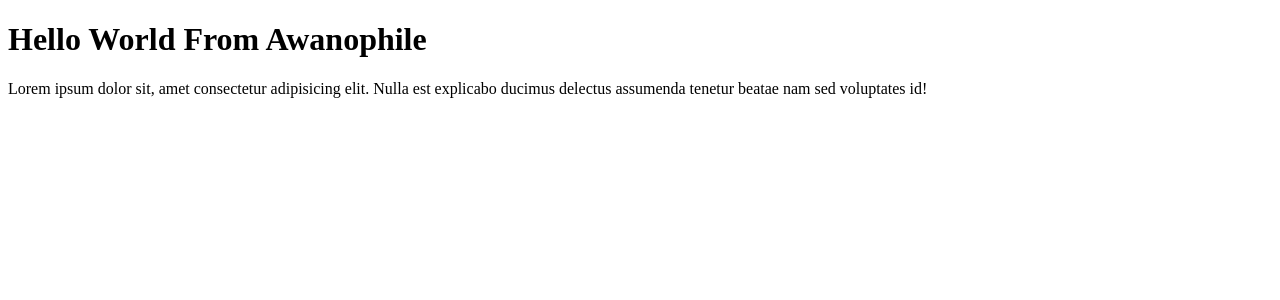
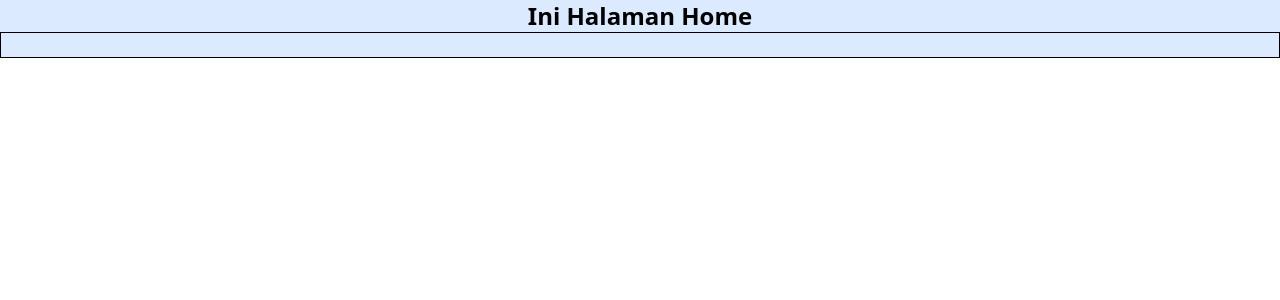
Before and after one commit to gunawan-ly/posyandu, a Flask app: page / in a window 1280 px wide. Shown: the top 300 px of the page. Run offline with Flask 3, Linux system fonts and the light colour scheme.

Commit message:
ubah index

```diff
--- a/flask_app.py
+++ b/flask_app.py
@@ -1,5 +1,4 @@
 from flask import Flask, render_template
-from livereload import Server
 
 app = Flask(__name__)
 
--- a/templates/index.html
+++ b/templates/index.html
@@ -3,13 +3,18 @@
   <head>
     <meta charset="UTF-8" />
     <meta name="viewport" content="width=device-width, initial-scale=1.0" />
-    <title>Document</title>
+    <script src="https://cdn.jsdelivr.net/npm/@tailwindcss/browser@4"></script>
+    <title>Halaman Home</title>
   </head>
   <body>
-    <h1>Hello World From Awanophile</h1>
-    <p>
-      Lorem ipsum dolor sit, amet consectetur adipisicing elit. Nulla est
-      explicabo ducimus delectus assumenda tenetur beatae nam sed voluptates id!
-    </p>
+    <div class="wrapper">
+      <div class="bg-blue-100">
+        <h1 class="text-center text-2xl font-bold">Ini Halaman Home</h1>
+        <form action="request" class="border-1">
+          <input type="text">
+          <input type="email">
+        </form>
+      </div>
+    </div>
   </body>
 </html>
```
Also changed, not shown: main.py (deleted, +0 -23 lines), kalkulator.py (added).
